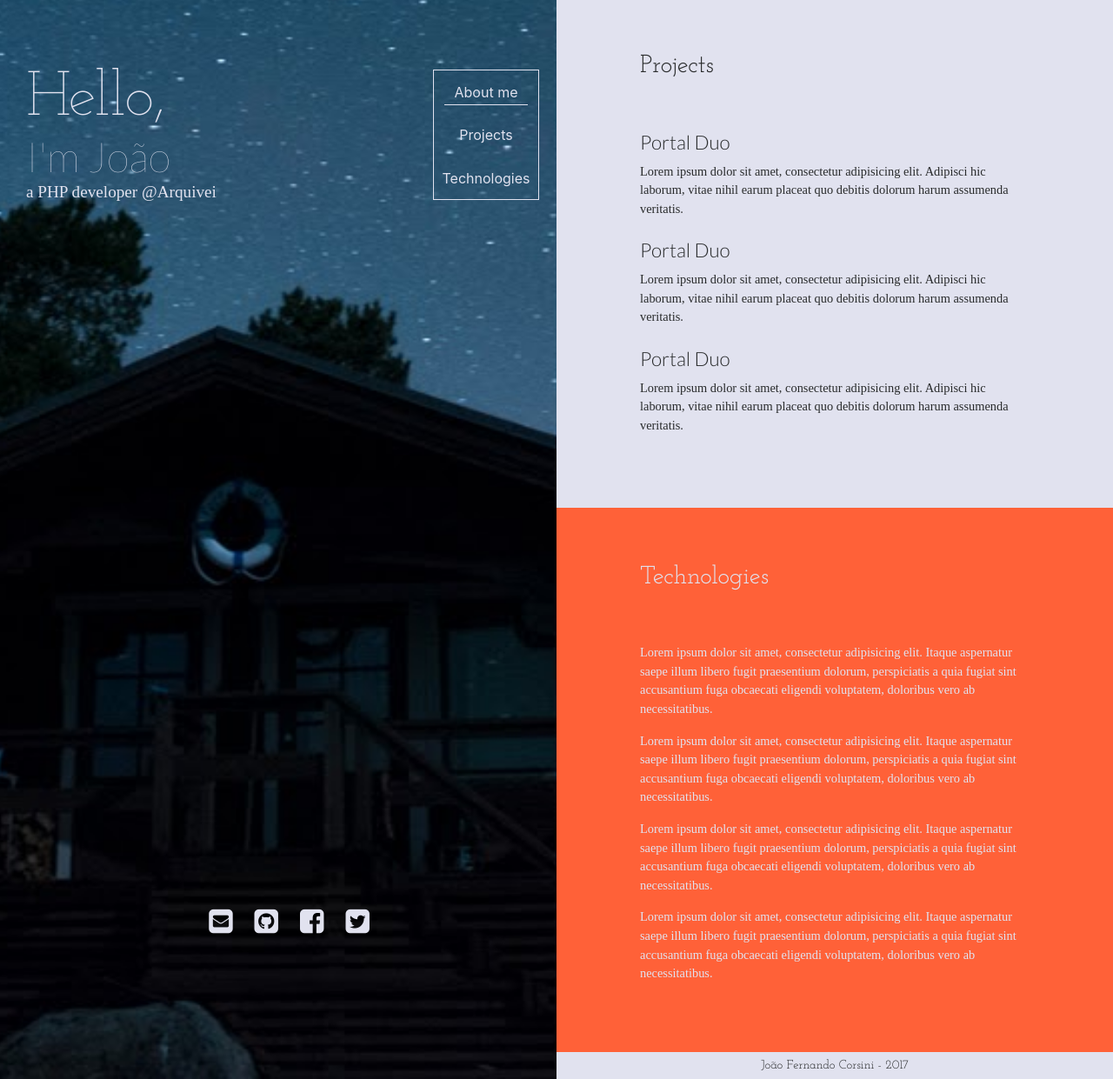
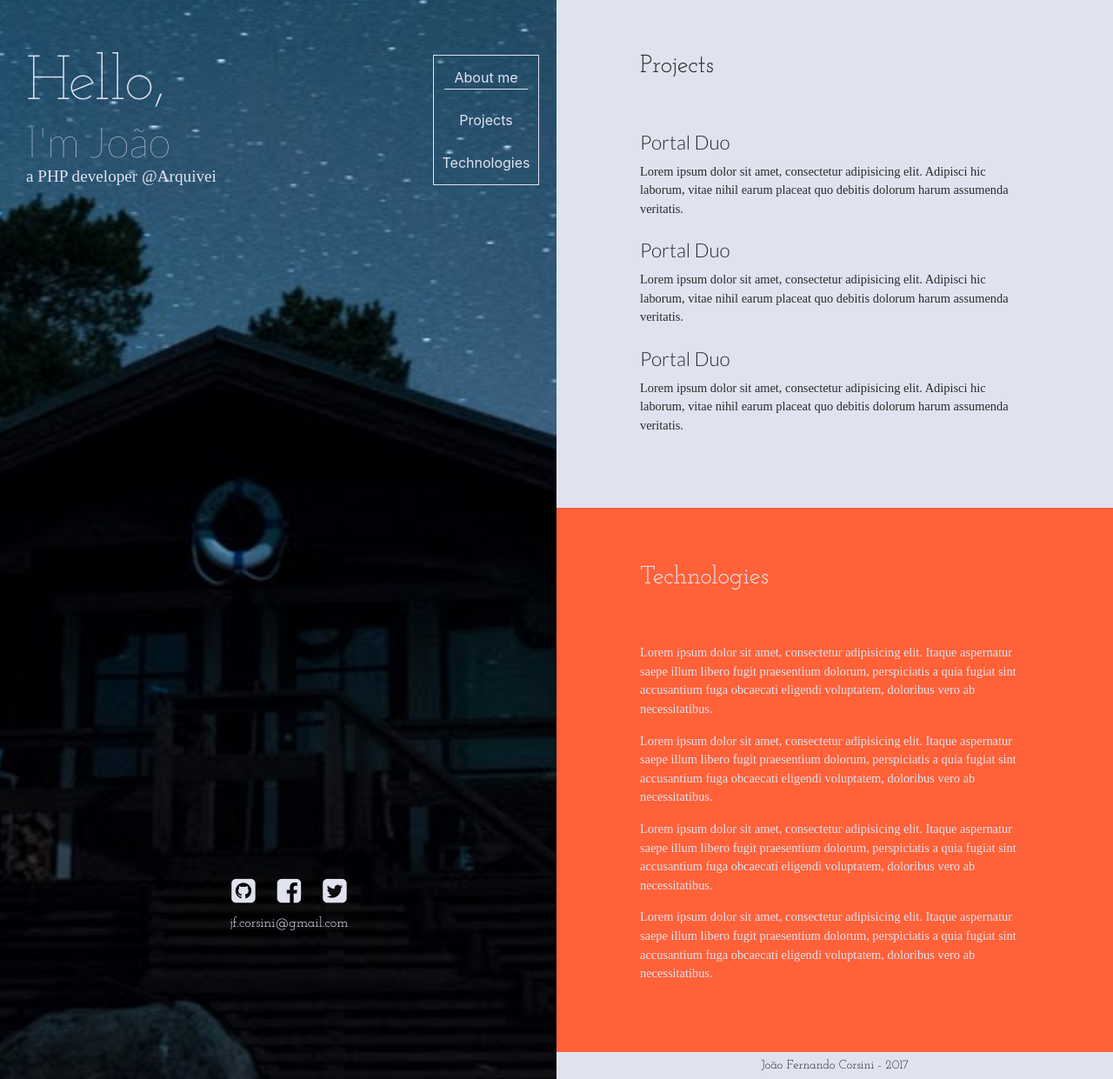
Before and after one commit to jfcorsini/jfcorsini.github.io, a Jekyll site: the page built from index.html, in a window 1280 px wide, cut to the strip 733-1974 px from the top of the page. Shown: the whole strip at 87% size. Built offline with Jekyll 4.4.1, drawn with Linux system fonts in a browser that asks for light colours; nearby versions of some CDN libraries.

Commit message:
Add email as a row in presentation

```diff
--- a/_includes/presentation.html
+++ b/_includes/presentation.html
@@ -3,7 +3,7 @@
         <div class="presentation-center-content">
             <h1>Hello,</h1>
             <h2>I'm João</h2>
-            <p>a PHP developer @Arquivei</p>
+            <p>a PHP developer @<a href="http://arquivei.com.br">Arquivei</a></p>
         </div>
         <div id="menu">
             <div>
@@ -15,10 +15,12 @@
     </div>
     <div class="presentation-footer">
         <ul>
-            <li><a href="mailto:jf.corsini@gmail.com"><i title="jf.corsini@gmail.com" class="fa fa-envelope-square fa-2x"></i></a></li>
-            <li><a href="www.github.com/jfcorsini"><i title="jfcorsini" class="fa fa-github-square fa-2x"></i></a></li>
-            <li><a href="www.facebook.com/jfcorsini"><i title="jfcorsini" class="fa fa-facebook-square fa-2x"></i></a></li>
-            <li><a href="www.twitter.com/Joao_Corsini"><i title="Joao_Corsini" class="fa fa-twitter-square fa-2x"></i></a></li>
+            <li><a href="http://github.com/jfcorsini"><i title="jfcorsini" class="fa fa-github-square fa-2x"></i></a></li>
+            <li><a href="http://facebook.com/jfcorsini"><i title="jfcorsini" class="fa fa-facebook-square fa-2x"></i></a></li>
+            <li><a href="http://twitter.com/Joao_Corsini"><i title="Joao_Corsini" class="fa fa-twitter-square fa-2x"></i></a></li>
+        </ul>
+        <ul>
+            <li><a id="presentation-footer-email" href="mailto:jf.corsini@gmail.com">jf.corsini@gmail.com</a></li>
         </ul>
     </div>
 </div>
--- a/_sass/_presentation.scss
+++ b/_sass/_presentation.scss
@@ -25,6 +25,11 @@
             justify-content: center;
             > * {
                 margin-left: 30px;
+            }
+
+
+            a {
+                color: $white;
             }
 
             h1 {
@@ -106,8 +111,11 @@
     }
 
     .presentation-footer {
-        height: 10%;
+        height: 12%;
+        font-family: $heading-font;
+
         ul {
+            margin-bottom: 6px;
             display: flex;
             align-items: flex-end;
             justify-content: center;
```
Also changed, not shown: 2 other files.
